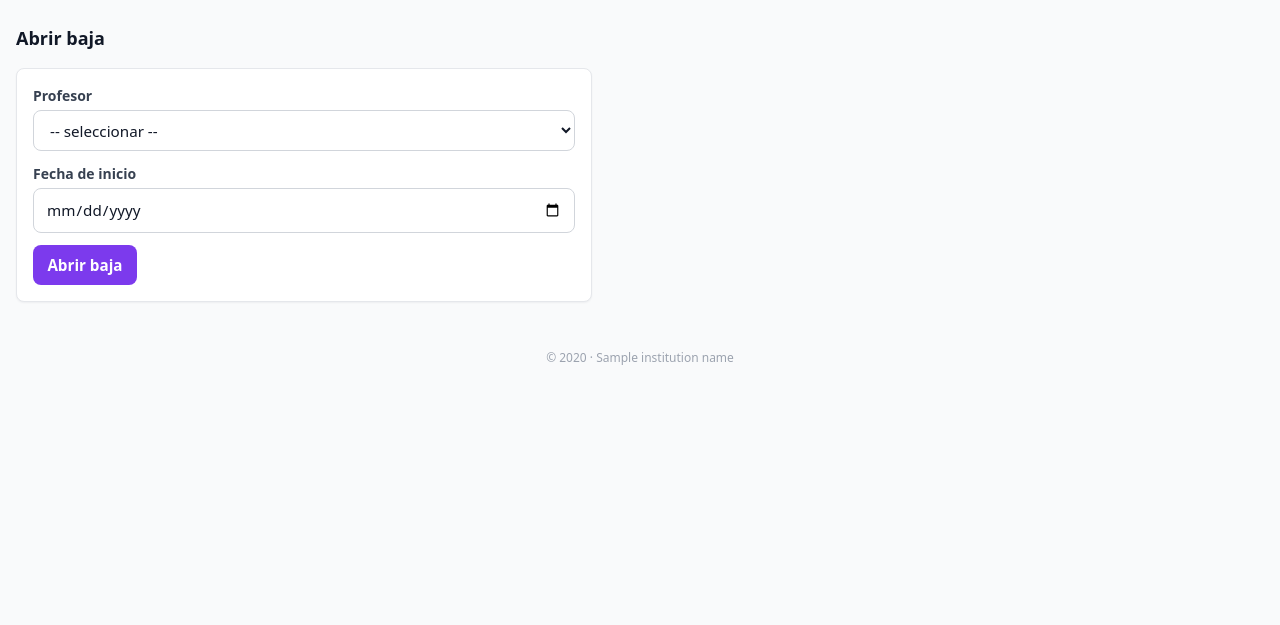
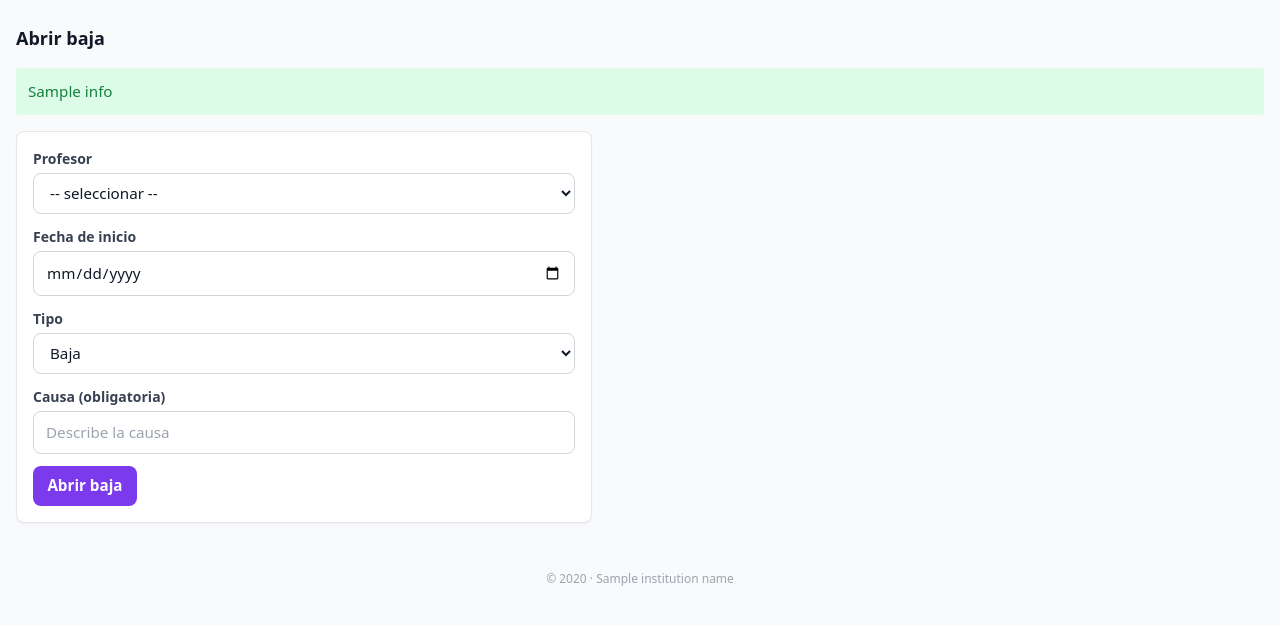
Before and after one commit to pablo-1974/AGB-ausencias, a FastAPI app: template templates/leaves_new.html in a window 1280 px wide. Shown: the part 64-689 px from the top of the page. Run offline with FastAPI, Linux system fonts and the light colour scheme; the template is opened without the code that fills it: most values are stand-ins (such as "Sample title", 1, 10 or a date in 2020); grey boxes marked "Sample" are stand-in pictures; some libraries are stand-ins or nearby versions.

Commit message:
Update leaves_new.html

```diff
--- a/templates/leaves_new.html
+++ b/templates/leaves_new.html
@@ -1,20 +1,44 @@
 {% extends "base.html" %}
 {% block content %}
 <h1 class="text-lg font-semibold mb-4">Abrir baja</h1>
+
+{# Mensajes de error/éxito opcionales #}
+{% if error %}
+  <div class="mb-4 p-3 rounded bg-red-100 text-red-700">{{ error }}</div>
+{% endif %}
+{% if info %}
+  <div class="mb-4 p-3 rounded bg-green-100 text-green-700">{{ info }}</div>
+{% endif %}
+
 <form method="post" action="/leaves/new" class="card space-y-3 max-w-xl">
   <div>
     <label class="label">Profesor</label>
-    <select name="teacher_id" class="input">
+    <select name="teacher_id" class="input" required>
       <option value="">-- seleccionar --</option>
       {% for t in teachers or [] %}
         <option value="{{ t.id }}">{{ t.name }}</option>
       {% endfor %}
     </select>
   </div>
+
   <div>
     <label class="label">Fecha de inicio</label>
     <input class="input" type="date" name="start_date" required>
   </div>
+
+  <div>
+    <label class="label">Tipo</label>
+    <select name="leave_type" class="input" required>
+      <option value="baja">Baja</option>
+      <option value="excedencia">Excedencia</option>
+    </select>
+  </div>
+
+  <div>
+    <label class="label">Causa (obligatoria)</label>
+    <input class="input" type="text" name="cause" placeholder="Describe la causa" required>
+  </div>
+
   <button class="btn-primary">Abrir baja</button>
 </form>
 {% endblock %}
```
